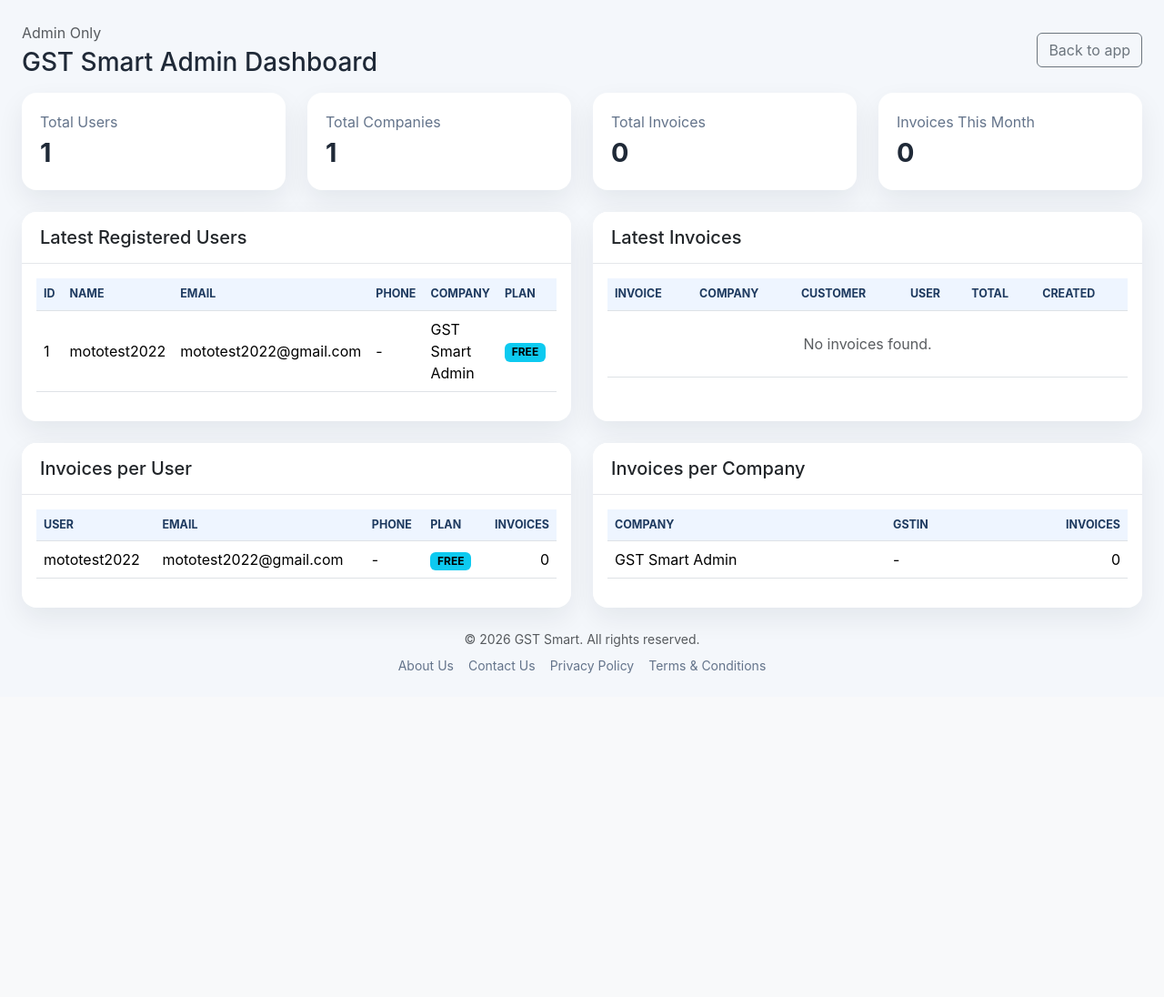
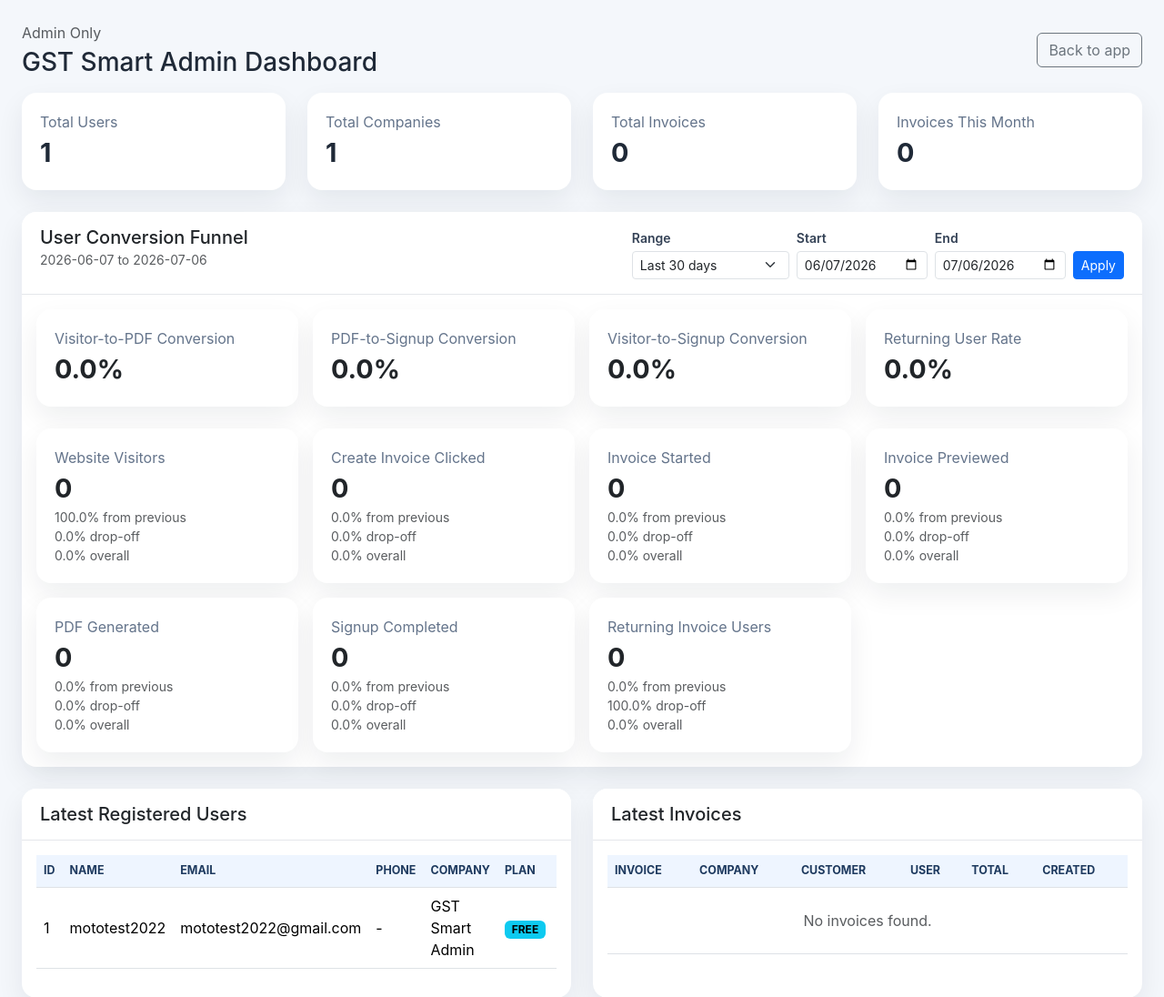
Before and after one commit to mdrasiksha/gst_invoice_bill, a Flask app: page /admin/dashboard in a window 1280 px wide. Shown: the part 56-1152 px from the top of the page at 91% size. Before the commit the page ends 796 px from the top, so only its background shows below. Run offline with Flask 3, Linux system fonts and the light colour scheme; a user stored in the database is signed in; data comes from the database, SQL or seed files in the repository; data that the repository does not hold is empty; parts of the project's set-up code (start-up, migrations or seed data) failed here and were passed over.

Commit message:
Add admin funnel analytics MVP

```diff
--- a/app.py
+++ b/app.py
@@ -1,7 +1,7 @@
 """Multi-tenant SaaS web application for GST invoice generation."""
 from __future__ import annotations
 
-import html, logging, os, secrets, smtplib, sys
+import html, json, logging, os, secrets, smtplib, sys
 from functools import wraps
 from datetime import date, datetime, timedelta
 from pathlib import Path
@@ -13,12 +13,12 @@ from flask_login import LoginManager, current_user, login_required, login_user,
 from sqlalchemy.exc import IntegrityError
 from werkzeug.utils import secure_filename
 from PIL import Image, UnidentifiedImageError
-from sqlalchemy import func, text
+from sqlalchemy import func, or_, text
 
 from gst_invoice.favicon import ensure_favicon_assets
 from gst_invoice.invoice_generator import calculate_invoice
 from gst_invoice.invoice_data import build_invoice_data, company_detail_lines
-from gst_invoice.models import Company, Customer, Invoice, InvoiceItem, PasswordResetToken, ProductDescriptionSuggestion, User, db
+from gst_invoice.models import AnalyticsEvent, Company, Customer, Invoice, InvoiceItem, PasswordResetToken, ProductDescriptionSuggestion, User, db
 from gst_invoice.pdf_generator import PDFGenerator
 from gst_invoice.utils import INDIAN_STATE_CODES, amount_to_words, normalize_state_name, state_code_from_gstin, state_code_from_state, validate_email, validate_gstin, validate_phone
 from gst_invoice.tax_service import DEFAULT_SUPPLIER_STATE
@@ -236,6 +236,7 @@ def ensure_database_columns() -> None:
             add_column("customers", name, ddl)
         add_column("invoices", "round_off", "FLOAT DEFAULT 0")
         add_column("invoices", "created_by_user_id", "INTEGER")
+        # analytics_events is created by db.create_all(); indexes are declared on the model.
 
 
 
@@ -284,6 +285,100 @@ def remember_description_suggestions(user_id: int, items: list[InvoiceItem]) ->
         suggestion.usage_count = (suggestion.usage_count or 0) + 1
         suggestion.last_used_at = datetime.utcnow()
         db.session.add(suggestion)
+
+
+ALLOWED_ANALYTICS_EVENTS = {
+    "landing_page_viewed",
+    "create_invoice_clicked",
+    "invoice_started",
+    "invoice_previewed",
+    "pdf_generated",
+    "signup_completed",
+}
+DEDUP_ANALYTICS_EVENTS = {
+    "landing_page_viewed",
+    "create_invoice_clicked",
+    "invoice_started",
+}
+
+def analytics_session_id() -> str:
+    session.setdefault("analytics_session_id", secrets.token_urlsafe(24))
+    return session["analytics_session_id"]
+
+def analytics_guest_id() -> str:
+    session.setdefault("analytics_guest_id", secrets.token_hex(16))
+    return session["analytics_guest_id"]
+
+def track_event(event_name: str, user_id: int | None = None, metadata: dict | None = None, dedupe: bool | None = None) -> None:
+    """Record an allowed analytics event without affecting the main request."""
+    if event_name not in ALLOWED_ANALYTICS_EVENTS:
+        logger.warning("Blocked unsupported analytics event", extra={"event_name": event_name})
+        return
+    try:
+        sid = analytics_session_id()
+        gid = analytics_guest_id()
+        uid = user_id if user_id is not None else (current_user.id if current_user.is_authenticated else None)
+        today = date.today()
+        should_dedupe = (event_name in DEDUP_ANALYTICS_EVENTS) if dedupe is None else dedupe
+        if should_dedupe:
+            existing = AnalyticsEvent.query.filter_by(event_name=event_name, event_date=today).filter(
+                or_(AnalyticsEvent.user_id == uid if uid else False, AnalyticsEvent.session_id == sid, AnalyticsEvent.guest_id == gid)
+            ).first()
+            if existing:
+                return
+        safe_meta = json.dumps(metadata or {}, separators=(",", ":")) if metadata else None
+        db.session.add(AnalyticsEvent(event_name=event_name, user_id=uid, session_id=sid, guest_id=gid, event_date=today, metadata_json=safe_meta))
+        db.session.commit()
+    except Exception:
+        db.session.rollback()
+        logger.exception("Analytics event recording failed", extra={"event_name": event_name})
+
+def analytics_identity_expr():
+    return func.coalesce(
+        func.concat("u:", AnalyticsEvent.user_id),
+        func.concat("g:", AnalyticsEvent.guest_id),
+        func.concat("s:", AnalyticsEvent.session_id),
+    ) if db.engine.dialect.name != "sqlite" else func.coalesce(
+        "u:" + func.cast(AnalyticsEvent.user_id, db.String),
+        "g:" + AnalyticsEvent.guest_id,
+        "s:" + AnalyticsEvent.session_id,
+    )
+
+def parse_funnel_date_range(args) -> tuple[date, date, str]:
+    today = date.today(); preset = args.get("range", "last_30_days")
+    if preset == "today": start = end = today
+    elif preset == "last_7_days": start, end = today - timedelta(days=6), today
+    elif preset == "this_month": start, end = today.replace(day=1), today
+    elif preset == "custom":
+        try:
+            start = datetime.strptime(args.get("start_date", ""), "%Y-%m-%d").date()
+            end = datetime.strptime(args.get("end_date", ""), "%Y-%m-%d").date()
+        except ValueError:
+            start, end, preset = today - timedelta(days=29), today, "last_30_days"
+        if start > end: start, end = end, start
+        if (end - start).days > 365: start = end - timedelta(days=365)
+    else:
+        start, end, preset = today - timedelta(days=29), today, "last_30_days"
+    return start, end, preset
+
+def build_funnel_report(start: date, end: date) -> dict:
+    stages = [("landing_page_viewed","Website Visitors"),("create_invoice_clicked","Create Invoice Clicked"),("invoice_started","Invoice Started"),("invoice_previewed","Invoice Previewed"),("pdf_generated","PDF Generated"),("signup_completed","Signup Completed")]
+    identity = analytics_identity_expr()
+    rows = dict(db.session.query(AnalyticsEvent.event_name, func.count(func.distinct(identity))).filter(AnalyticsEvent.event_date >= start, AnalyticsEvent.event_date <= end, AnalyticsEvent.event_name.in_([s[0] for s in stages])).group_by(AnalyticsEvent.event_name).all())
+    signup_count = db.session.query(func.count(func.distinct(AnalyticsEvent.user_id))).filter(AnalyticsEvent.event_name == "signup_completed", AnalyticsEvent.user_id.isnot(None), AnalyticsEvent.event_date >= start, AnalyticsEvent.event_date <= end).scalar() or 0
+    rows["signup_completed"] = signup_count
+    pdf_users = db.session.query(func.count(func.distinct(AnalyticsEvent.user_id))).filter(AnalyticsEvent.event_name == "pdf_generated", AnalyticsEvent.user_id.isnot(None), AnalyticsEvent.event_date >= start, AnalyticsEvent.event_date <= end).scalar() or 0
+    first_pdf = db.session.query(AnalyticsEvent.user_id, func.min(AnalyticsEvent.event_date).label("first_date")).filter(AnalyticsEvent.event_name == "pdf_generated", AnalyticsEvent.user_id.isnot(None)).group_by(AnalyticsEvent.user_id).subquery()
+    returning = db.session.query(func.count(func.distinct(AnalyticsEvent.user_id))).join(first_pdf, AnalyticsEvent.user_id == first_pdf.c.user_id).filter(AnalyticsEvent.event_name == "pdf_generated", AnalyticsEvent.event_date >= start, AnalyticsEvent.event_date <= end, AnalyticsEvent.event_date > first_pdf.c.first_date).scalar() or 0
+    stage_data=[]; previous=None; visitors=rows.get("landing_page_viewed",0) or 0
+    for event,label in stages:
+        count = int(rows.get(event,0) or 0); prev_pct = 100.0 if previous in (None,0) and event=="landing_page_viewed" else ((count/previous*100) if previous else 0.0); overall = (count/visitors*100) if visitors else 0.0
+        stage_data.append({"event":event,"label":label,"count":count,"prev_pct":prev_pct,"drop_pct":max(0,100-prev_pct) if previous else 0,"overall_pct":overall})
+        previous=count
+    if stage_data:
+        prev=stage_data[-1]["count"]; stage_data.append({"event":"returning_invoice_users","label":"Returning Invoice Users","count":int(returning),"prev_pct":(returning/prev*100) if prev else 0,"drop_pct":max(0,100-((returning/prev*100) if prev else 0)),"overall_pct":(returning/visitors*100) if visitors else 0})
+    pdf_count=rows.get("pdf_generated",0) or 0
+    return {"stages":stage_data,"summary":{"visitor_to_pdf":(pdf_count/visitors*100) if visitors else 0,"pdf_to_signup":(signup_count/pdf_count*100) if pdf_count else 0,"visitor_to_signup":(signup_count/visitors*100) if visitors else 0,"returning_user_rate":(returning/pdf_users*100) if pdf_users else 0}}
 
 def create_or_update_admin(email: str, password: str, *, update_existing_password: bool = False) -> tuple[User, bool, bool]:
     """Create a new admin or promote an existing user safely.
@@ -668,7 +763,7 @@ def register():
             db.session.add_all([company, user]); db.session.commit()
         except IntegrityError:
             db.session.rollback(); flash("Email already registered.", "danger"); return redirect(url_for("register"))
-        login_user(user); flash("Account created. Complete your company profile.", "success"); return redirect(safe_next_url("company_setup"))
+        login_user(user); track_event("signup_completed", user_id=user.id, dedupe=True); flash("Account created. Complete your company profile.", "success"); return redirect(safe_next_url("company_setup"))
     return render_template("auth/register.html")
 
 @app.route("/login", methods=["GET", "POST"])
@@ -763,6 +858,7 @@ def pricing():
 
 @app.route("/")
 def landing():
+    track_event("landing_page_viewed")
     return render_template("landing.html")
 
 
@@ -841,6 +937,11 @@ def customer_delete(customer_id):
 def uploaded_file(filename):
     return send_from_directory(BASE_DIR / "uploads", filename)
 
+@app.route("/analytics/create-invoice-click", methods=["POST"])
+def track_create_invoice_click():
+    track_event("create_invoice_clicked")
+    return redirect(url_for("create_invoice"))
+
 @app.route("/invoice/new", methods=["GET", "POST"])
 def create_invoice():
     is_guest = not current_user.is_authenticated
@@ -891,9 +992,12 @@ def create_invoice():
                 validate_item(item); inv.items.append(item)
             if not inv.items: raise ValueError("Add at least one product or service row.")
             validate_invoice_dates(inv.invoice_date, inv.due_date); calculate_invoice(inv)
+            track_event("invoice_started")
             if is_guest:
                 invoice_data = build_invoice_data(inv)
                 inv.pdf_path=pdf.generate(inv, invoice_data=invoice_data)
+                track_event("invoice_previewed")
+                track_event("pdf_generated", dedupe=False)
                 session["guest_invoice_count"] = guest_invoice_count() + 1
                 session["guest_pdf_path"] = inv.pdf_path
                 session["guest_pdf_filename"] = f"{inv.invoice_number}.pdf"
@@ -902,7 +1006,7 @@ def create_invoice():
                 if wants_json:
                     return jsonify({"ok": True, "message": f"Invoice {inv.invoice_number} generated successfully.", "download_url": url_for("download_guest_pdf"), "filename": f"{inv.invoice_number}.pdf", "remaining": guest_invoices_remaining()})
                 flash(f"Invoice generated. You have {guest_invoices_remaining()} free invoices remaining.", "success"); return redirect(url_for("download_guest_pdf"))
-            db.session.add(inv); db.session.flush(); invoice_data = invoice_view_context(inv); inv.pdf_path=pdf.generate(inv, invoice_data=invoice_data); remember_description_suggestions(current_user.id, inv.items); db.session.commit(); logger.info("Generated invoice PDF", extra={"invoice_id": inv.id, "invoice_number": inv.invoice_number, "pdf_path": inv.pdf_path})
+            db.session.add(inv); db.session.flush(); invoice_data = invoice_view_context(inv); inv.pdf_path=pdf.generate(inv, invoice_data=invoice_data); remember_description_suggestions(current_user.id, inv.items); db.session.commit(); track_event("invoice_previewed"); track_event("pdf_generated", dedupe=False); logger.info("Generated invoice PDF", extra={"invoice_id": inv.id, "invoice_number": inv.invoice_number, "pdf_path": inv.pdf_path})
             if wants_json:
                 return jsonify({"ok": True, "message": f"Invoice {inv.invoice_number} generated successfully.", "download_url": url_for("download_pdf", invoice_id=inv.id), "filename": f"{inv.invoice_number}.pdf"})
             flash(f"Invoice {inv.invoice_number} saved.", "success"); return redirect(url_for("download_pdf", invoice_id=inv.id))
@@ -949,6 +1053,7 @@ def invoice_preview(invoice_id):
         abort(404)
     invoice_data = invoice_view_context(inv)
     log_invoice_tax_render_event("Rendering invoice preview with finalized tax data", invoice_data)
+    track_event("invoice_previewed", dedupe=False)
     return render_template("invoice_preview.html", **invoice_data)
 
 @app.route("/invoice/<int:invoice_id>/pdf")
@@ -967,6 +1072,7 @@ def download_pdf(invoice_id):
     inv.pdf_path = pdf.generate(inv, invoice_data=invoice_data)
     db.session.commit()
     path = Path(inv.pdf_path)
+    track_event("pdf_generated", dedupe=False)
     return send_file(path, as_attachment=True, download_name=f"{inv.invoice_number}.pdf")
 
 @app.route("/invoice/<int:invoice_id>/delete", methods=["POST"])
@@ -987,6 +1093,8 @@ def admin_index():
 @app.route("/admin/dashboard")
 @admin_required
 def admin_dashboard():
+    funnel_start, funnel_end, funnel_range = parse_funnel_date_range(request.args)
+    funnel = build_funnel_report(funnel_start, funnel_end)
     month_start, next_month = current_month_bounds()
     stats = {
         "users": User.query.count(),
@@ -1019,6 +1127,10 @@ def admin_dashboard():
         latest_invoices=latest_invoices,
         user_invoice_counts=user_invoice_counts,
         company_invoice_counts=company_invoice_counts,
+        funnel=funnel,
+        funnel_start=funnel_start,
+        funnel_end=funnel_end,
+        funnel_range=funnel_range,
     )
 
 
--- a/templates/admin_dashboard.html
+++ b/templates/admin_dashboard.html
@@ -7,6 +7,32 @@
   <div class="col-md-3"><div class="metric-card"><span>Total Invoices</span><strong>{{ stats.invoices }}</strong></div></div>
   <div class="col-md-3"><div class="metric-card"><span>Invoices This Month</span><strong>{{ stats.monthly_invoices }}</strong></div></div>
 </div>
+
+<div class="card app-card mb-4">
+  <div class="card-header d-flex flex-column flex-lg-row justify-content-between gap-3">
+    <div><h2 class="h5 mb-0">User Conversion Funnel</h2><small class="text-muted">{{ funnel_start }} to {{ funnel_end }}</small></div>
+    <form class="row g-2 align-items-end" method="get">
+      <div class="col-auto"><label class="form-label small mb-1">Range</label><select class="form-select form-select-sm" name="range"><option value="today" {% if funnel_range == 'today' %}selected{% endif %}>Today</option><option value="last_7_days" {% if funnel_range == 'last_7_days' %}selected{% endif %}>Last 7 days</option><option value="last_30_days" {% if funnel_range == 'last_30_days' %}selected{% endif %}>Last 30 days</option><option value="this_month" {% if funnel_range == 'this_month' %}selected{% endif %}>This month</option><option value="custom" {% if funnel_range == 'custom' %}selected{% endif %}>Custom date range</option></select></div>
+      <div class="col-auto"><label class="form-label small mb-1">Start</label><input class="form-control form-control-sm" type="date" name="start_date" value="{{ funnel_start }}"></div>
+      <div class="col-auto"><label class="form-label small mb-1">End</label><input class="form-control form-control-sm" type="date" name="end_date" value="{{ funnel_end }}"></div>
+      <div class="col-auto"><button class="btn btn-sm btn-primary">Apply</button></div>
+    </form>
+  </div>
+  <div class="card-body">
+    <div class="row g-3 mb-4">
+      <div class="col-md-3"><div class="metric-card h-100"><span>Visitor-to-PDF Conversion</span><strong>{{ '%.1f'|format(funnel.summary.visitor_to_pdf) }}%</strong></div></div>
+      <div class="col-md-3"><div class="metric-card h-100"><span>PDF-to-Signup Conversion</span><strong>{{ '%.1f'|format(funnel.summary.pdf_to_signup) }}%</strong></div></div>
+      <div class="col-md-3"><div class="metric-card h-100"><span>Visitor-to-Signup Conversion</span><strong>{{ '%.1f'|format(funnel.summary.visitor_to_signup) }}%</strong></div></div>
+      <div class="col-md-3"><div class="metric-card h-100"><span>Returning User Rate</span><strong>{{ '%.1f'|format(funnel.summary.returning_user_rate) }}%</strong></div></div>
+    </div>
+    <div class="row g-3">
+      {% for stage in funnel.stages %}
+      <div class="col-sm-6 col-xl-3"><div class="metric-card h-100 funnel-card"><span>{{ stage.label }}</span><strong>{{ stage.count }}</strong><small class="d-block text-muted">{{ '%.1f'|format(stage.prev_pct) }}% from previous</small><small class="d-block text-muted">{{ '%.1f'|format(stage.drop_pct) }}% drop-off</small><small class="d-block text-muted">{{ '%.1f'|format(stage.overall_pct) }}% overall</small></div></div>
+      {% endfor %}
+    </div>
+  </div>
+</div>
+
 <div class="row g-4 mb-4">
   <div class="col-lg-6"><div class="card app-card h-100"><div class="card-header"><h2 class="h5 mb-0">Latest Registered Users</h2></div><div class="card-body"><div class="table-responsive"><table class="table align-middle"><thead><tr><th>ID</th><th>Name</th><th>Email</th><th>Phone</th><th>Company</th><th>Plan</th><th>Role</th><th>Joined</th></tr></thead><tbody>{% for user in latest_users %}<tr><td>{{ user.id }}</td><td>{{ user.username }}</td><td>{{ user.email }}</td><td>{{ user.company.phone if user.company and user.company.phone else '-' }}</td><td>{{ user.company.company_name if user.company else 'Missing company' }}</td><td><span class="badge text-bg-info text-uppercase">{{ user.plan or 'free' }}</span></td><td>{% if user.is_admin %}<span class="badge text-bg-primary">Admin</span>{% else %}<span class="badge text-bg-secondary">User</span>{% endif %}</td><td>{{ user.created_at.strftime('%Y-%m-%d') if user.created_at else '-' }}</td></tr>{% else %}<tr><td colspan="8" class="text-center text-muted py-4">No users found.</td></tr>{% endfor %}</tbody></table></div></div></div></div>
   <div class="col-lg-6"><div class="card app-card h-100"><div class="card-header"><h2 class="h5 mb-0">Latest Invoices</h2></div><div class="card-body"><div class="table-responsive"><table class="table align-middle"><thead><tr><th>Invoice</th><th>Company</th><th>Customer</th><th>User</th><th>Total</th><th>Created</th></tr></thead><tbody>{% for invoice in latest_invoices %}<tr><td>{{ invoice.invoice_number }}</td><td>{{ invoice.company.company_name if invoice.company else '-' }}</td><td>{{ invoice.customer.customer_name if invoice.customer else '-' }}</td><td>{{ invoice.created_by_user.email if invoice.created_by_user else '-' }}</td><td>₹{{ '%.2f'|format(invoice.grand_total or 0) }}</td><td>{{ invoice.created_at.strftime('%Y-%m-%d') if invoice.created_at else '-' }}</td></tr>{% else %}<tr><td colspan="6" class="text-center text-muted py-4">No invoices found.</td></tr>{% endfor %}</tbody></table></div></div></div></div>
--- a/templates/landing.html
+++ b/templates/landing.html
@@ -53,7 +53,7 @@
       <h1 id="landing-title" class="display-5 fw-bold text-white mb-3">GST Smart</h1>
       <p class="lead text-white-75 mb-4">Create Professional GST Invoices in Seconds</p>
       <div class="d-flex flex-column flex-sm-row gap-3">
-        <a class="btn btn-light btn-lg fw-semibold px-4" href="{{ url_for('register') }}">Get Started Free</a>
+        <form method="post" action="{{ url_for('track_create_invoice_click') }}" class="m-0"><input type="hidden" name="csrf_token" value="{{ csrf_token }}"><button class="btn btn-light btn-lg fw-semibold px-4">Create Invoice</button></form>
         <a class="btn btn-outline-light btn-lg fw-semibold px-4" href="{{ url_for('login') }}">Login</a>
       </div>
     </div>
```
Also changed, not shown: gst_invoice/models.py (+14 -0 lines), tests/test_analytics_funnel.py (added, +56 -0 lines), migrations/20260712_add_analytics_events.sql (added).
